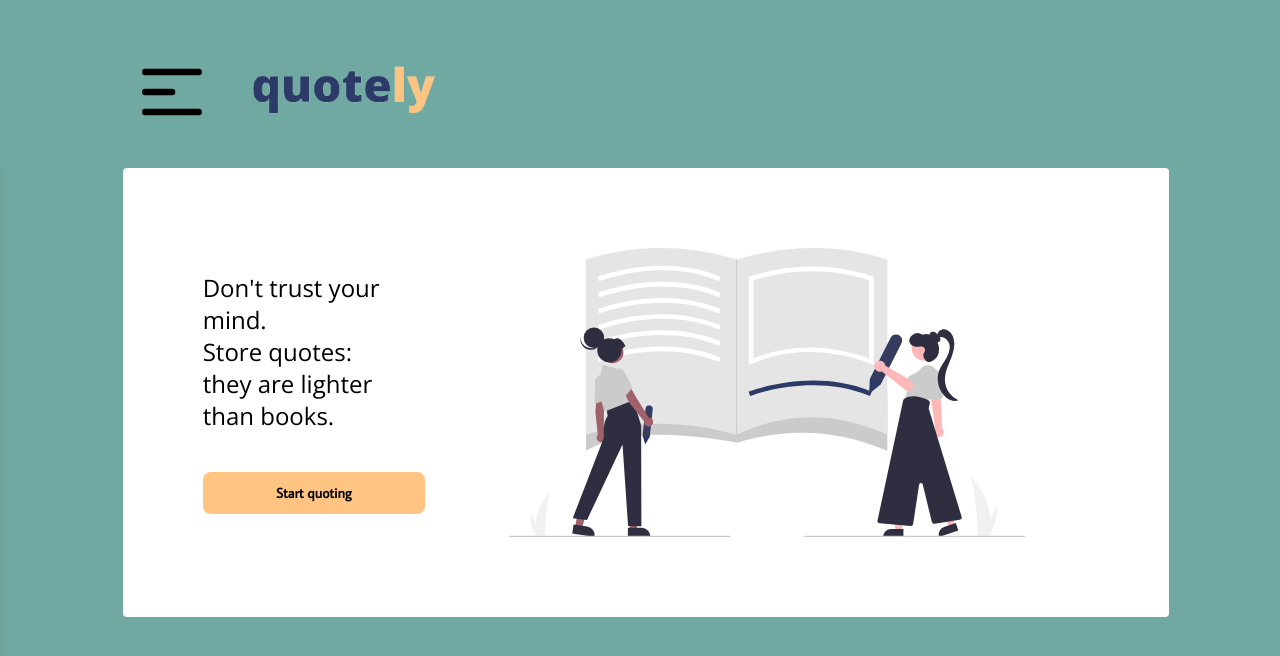
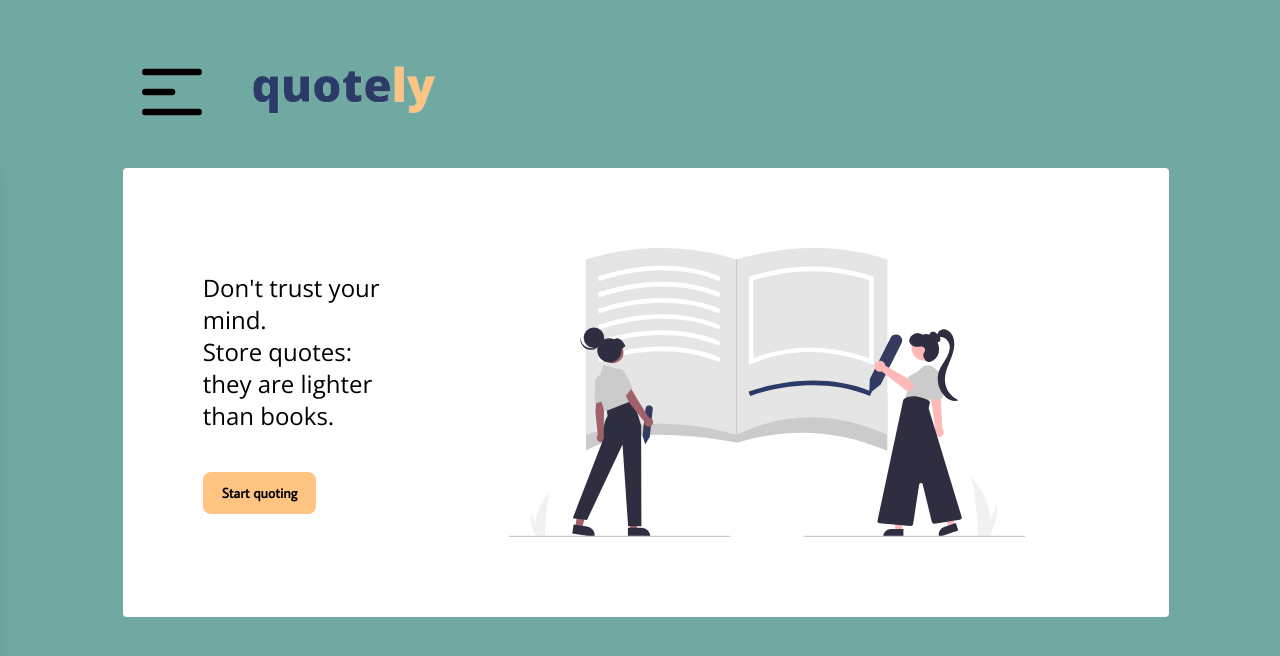
Before and after one commit to gabyfdez90/quotely_frontend, a React (Vite) app: page / in a window 1280 px wide. Shown: the top 656 px of the page. Built offline with nearby package versions, Linux system fonts and the light colour scheme.

Commit message:
start button fixed

```diff
--- a/src/pages/home/HomePage.jsx
+++ b/src/pages/home/HomePage.jsx
@@ -1,6 +1,7 @@
 import React from 'react'
 import { Button } from 'flowbite-react'
 import homeImg from "../../assets/img/homePage.svg"
+import { Link } from 'react-router-dom';
 
 
 function HomePage() {
@@ -10,7 +11,9 @@ function HomePage() {
         <h2 className='mb-10'>Don't trust your mind. <br />
           Store quotes:<br />
           they are lighter than books.</h2>
-          <Button style={{backgroundColor:'#ffc482', color:"black", fontWeight:"bold", fontFamily:'Average Sans', fontSize: 20 }}> Start quoting</Button>
+          <Link to="./collection">
+            <Button style={{backgroundColor:'#ffc482', color:"black", fontWeight:"bold", fontFamily:'Average Sans', fontSize: 20 }} > Start quoting</Button>
+          </Link>
       </div>
       <div className='flex justify-center align-middle'>
         <img src={homeImg} alt="Quote management app" style={{width:'80%'}}></img>
```
